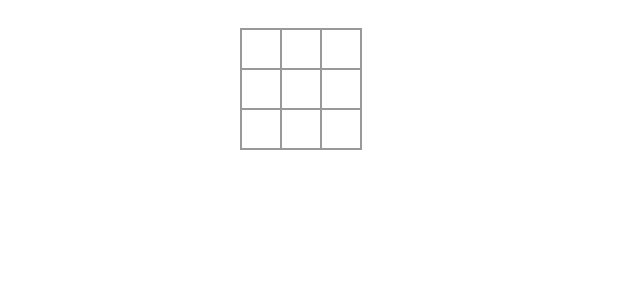
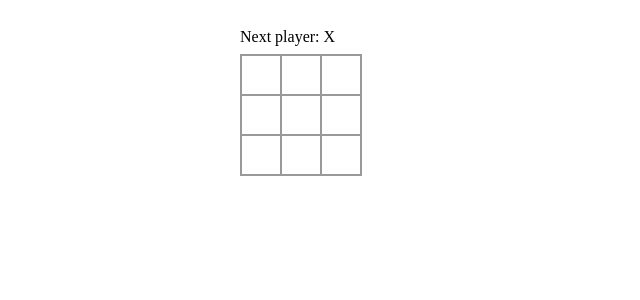
Before and after one commit to ksk1kd/zustand-playground, a React (Vite) app: page / in a window 1280 px wide. Shown: the top 300 px of the page, without its empty margins (0-640 px from the left). Built offline with nearby package versions, Linux system fonts and the light colour scheme.

Commit message:
tutorial: add status feature

```diff
--- a/src/components/Board.jsx
+++ b/src/components/Board.jsx
@@ -1,4 +1,9 @@
 import { useGameStore } from '../hooks/useGameStore'
+import {
+  calculateStatus,
+  calculateTurns,
+  calculateWinner,
+} from '../utils/calculator'
 import { Square } from './Square'
 
 export function Board() {
@@ -6,10 +11,13 @@ export function Board() {
   const setXIsNext = useGameStore((state) => state.setXIsNext)
   const squares = useGameStore((state) => state.squares)
   const setSquares = useGameStore((state) => state.setSquares)
+  const winner = calculateWinner(squares)
+  const turns = calculateTurns(squares)
   const player = xIsNext ? 'X' : 'O'
+  const status = calculateStatus(winner, turns, player)
 
   function handleClick(i) {
-    if (squares[i]) return
+    if (squares[i] || winner) return
     const nextSquares = squares.slice()
     nextSquares[i] = player
     setSquares(nextSquares)
@@ -17,6 +25,8 @@ export function Board() {
   }
 
   return (
+    <>
+      <div style={{ marginBottom: '0.5rem' }}>{status}</div>
       <div
         style={{
           display: 'grid',
@@ -35,5 +45,6 @@ export function Board() {
           />
         ))}
       </div>
+    </>
   )
 }
--- /dev/null
+++ b/src/utils/calculator.js
@@ -0,0 +1,31 @@
+export function calculateWinner(squares) {
+  const lines = [
+    [0, 1, 2],
+    [3, 4, 5],
+    [6, 7, 8],
+    [0, 3, 6],
+    [1, 4, 7],
+    [2, 5, 8],
+    [0, 4, 8],
+    [2, 4, 6],
+  ]
+
+  for (let i = 0; i < lines.length; i++) {
+    const [a, b, c] = lines[i]
+    if (squares[a] && squares[a] === squares[b] && squares[a] === squares[c]) {
+      return squares[a]
+    }
+  }
+
+  return null
+}
+
+export function calculateTurns(squares) {
+  return squares.filter((square) => !square).length
+}
+
+export function calculateStatus(winner, turns, player) {
+  if (!winner && !turns) return 'Draw'
+  if (winner) return `Winner ${winner}`
+  return `Next player: ${player}`
+}
```
Lines whose indentation alone changed are shown as unchanged.
